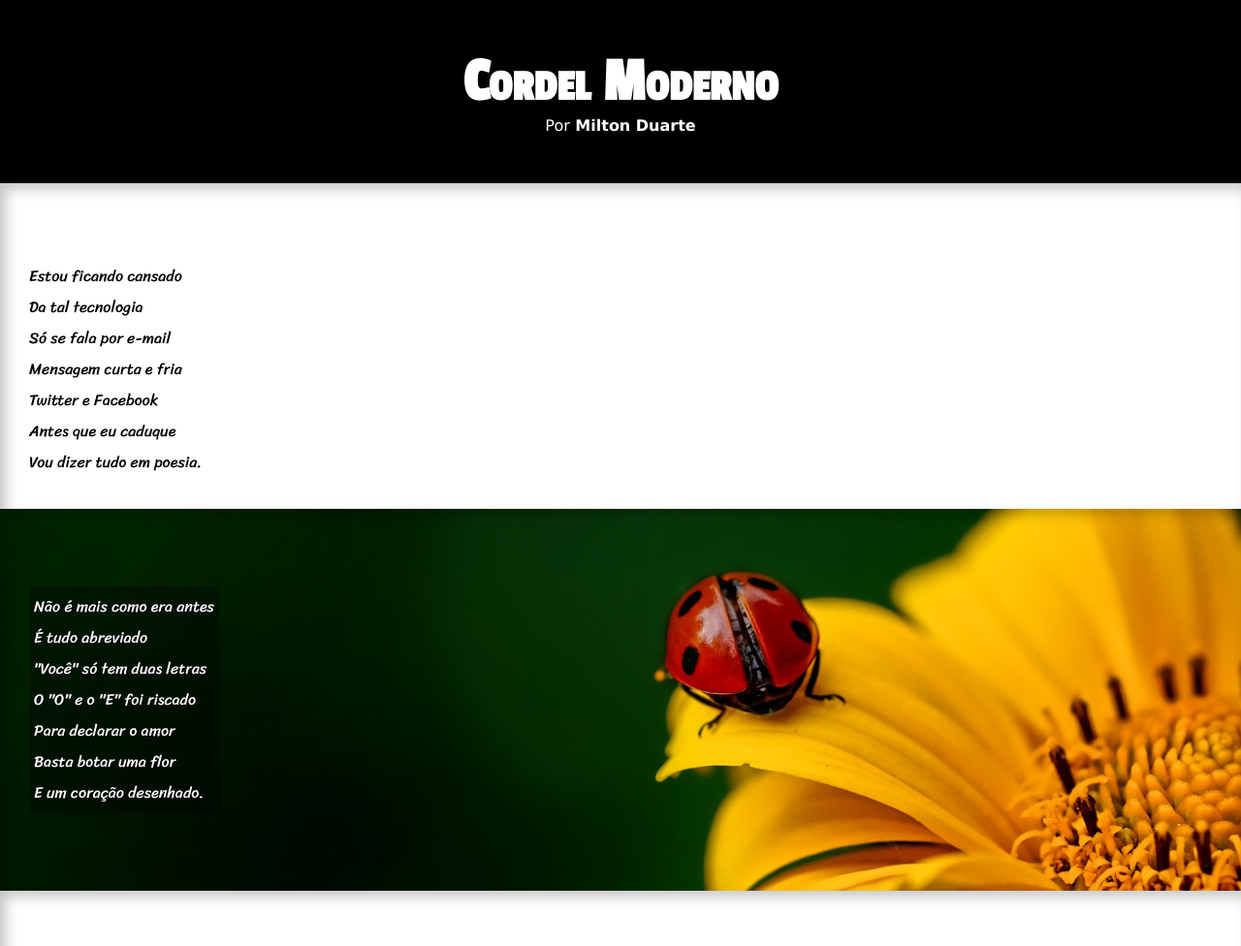
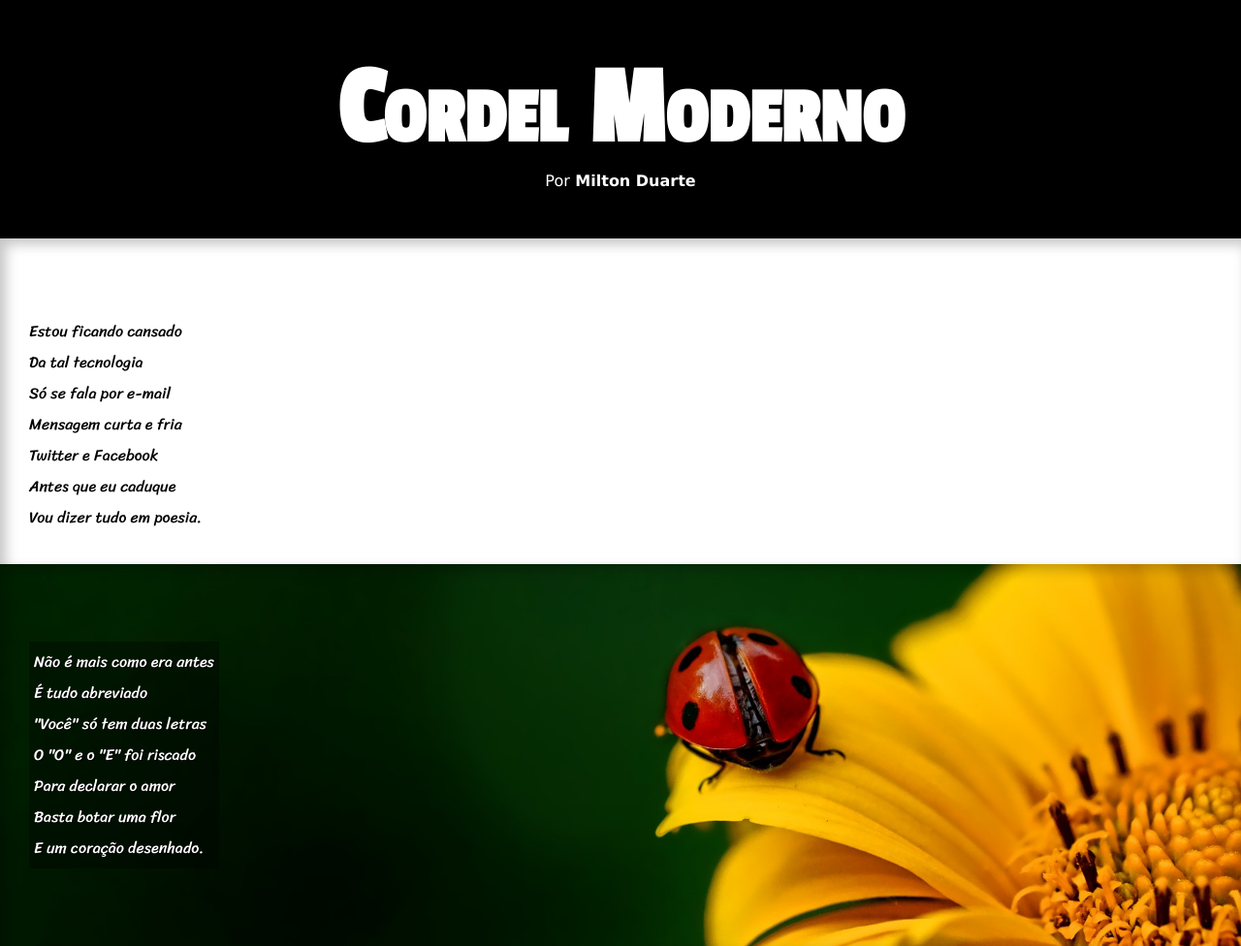
Before and after one commit to EnoqueGarcia/projeto-cordel, a plain HTML site: page index.html in a window 1280 px wide. Shown: the top 976 px of the page at 97% size. Drawn offline with Linux system fonts and the light colour scheme.

Commit message:
header atualizado

```diff
--- a/style.css
+++ b/style.css
@@ -32,11 +32,13 @@ header > h1 {
     padding-top: 50px;
     font-variant: small-caps;
     font-family: var(--fonte2);
-    font-size: 5vw;
+    font-size: 9vw;
 }
 
 header > p {
     padding-bottom: 50px;
+
+
 }
 
 a {
```
